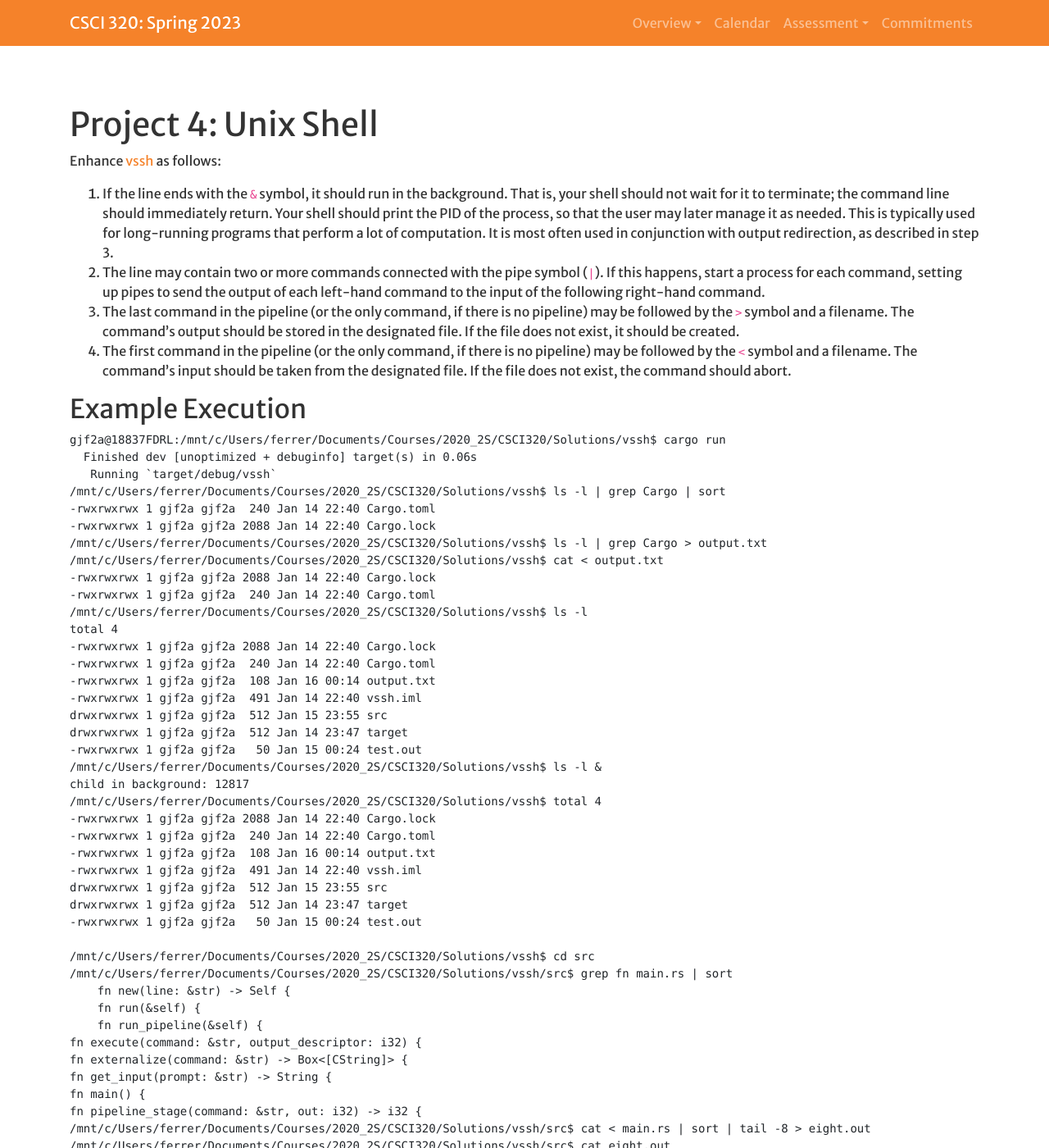
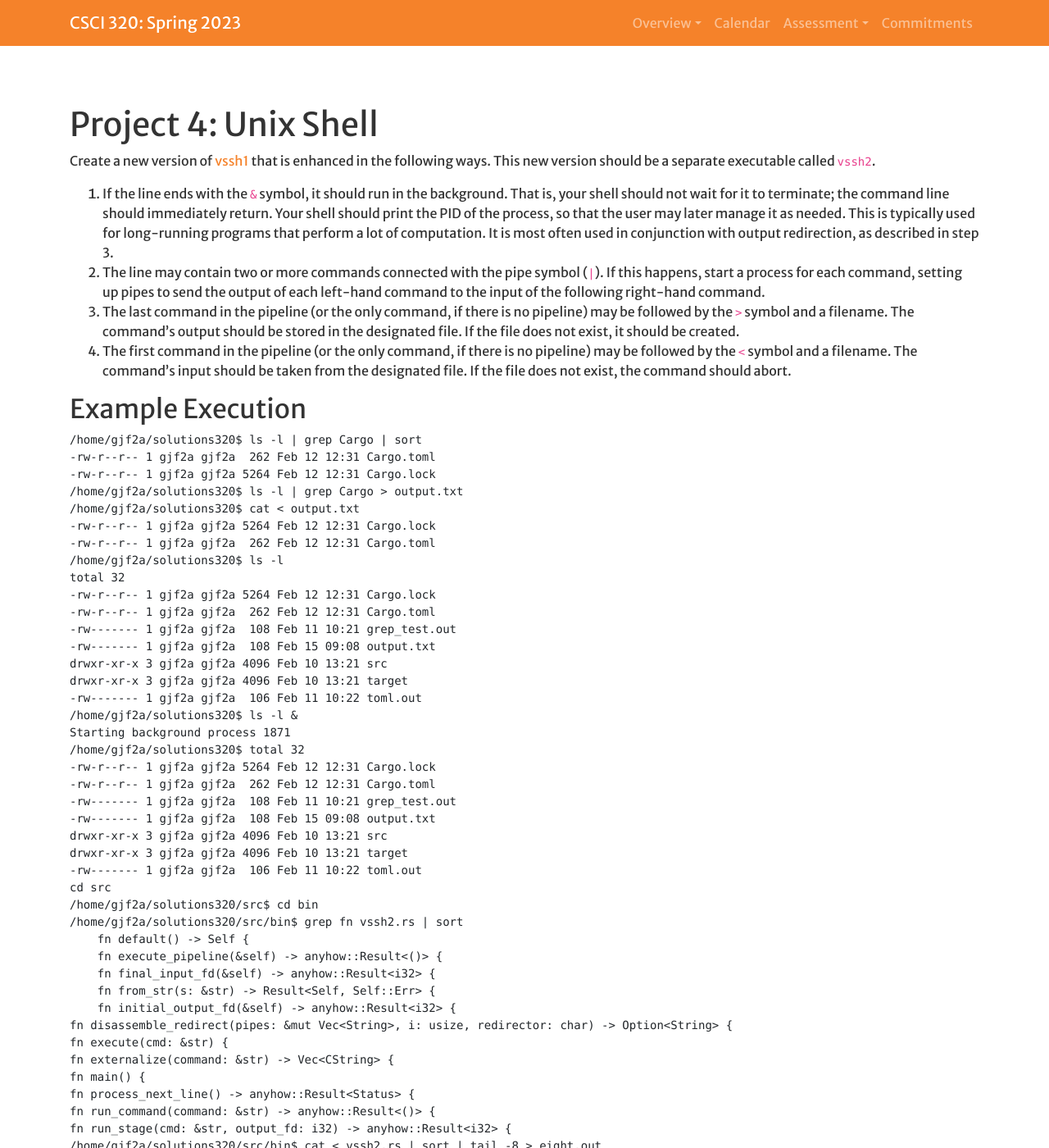
Before and after one commit to Hendrix-CS/csci320, a Jekyll site: the page built from projects/rush.md, in a window 1280 px wide and 1400 px high. Shown: the whole window at 82% size. Built offline with Jekyll 4.4.1, drawn with Linux system fonts in a browser that asks for light colours; a script that is not in the unit is left out; some of the changed text lies outside the part shown.

Commit message:
Updated `vssh` to `vssh1` and `vssh2`.

````diff
--- a/projects/rush.md
+++ b/projects/rush.md
@@ -5,7 +5,9 @@ num: 4
 worktitle: Unix Shell
 ---
 
-Enhance [vssh]({{site.baseurl}}/projects/rust2.html) as follows:
+Create a new version of [vssh1]({{site.baseurl}}/projects/rust2.html)
+that is enhanced in the following ways. This new version should be a
+separate executable called `vssh2`.
 1. If the line ends with the `&` symbol, it should run in the background. That is, your shell should not wait for it
 to terminate; the command line should immediately return. Your shell should print the PID of the process, so that
 the user may later manage it as needed. This is typically used for long-running programs that perform a lot of
@@ -22,49 +24,49 @@ the command should abort.
 
 ## Example Execution
 ```
-gjf2a@18837FDRL:/mnt/c/Users/ferrer/Documents/Courses/2020_2S/CSCI320/Solutions/vssh$ cargo run
-  Finished dev [unoptimized + debuginfo] target(s) in 0.06s
-   Running `target/debug/vssh`
-/mnt/c/Users/ferrer/Documents/Courses/2020_2S/CSCI320/Solutions/vssh$ ls -l | grep Cargo | sort
--rwxrwxrwx 1 gjf2a gjf2a  240 Jan 14 22:40 Cargo.toml
--rwxrwxrwx 1 gjf2a gjf2a 2088 Jan 14 22:40 Cargo.lock
-/mnt/c/Users/ferrer/Documents/Courses/2020_2S/CSCI320/Solutions/vssh$ ls -l | grep Cargo > output.txt
-/mnt/c/Users/ferrer/Documents/Courses/2020_2S/CSCI320/Solutions/vssh$ cat < output.txt
--rwxrwxrwx 1 gjf2a gjf2a 2088 Jan 14 22:40 Cargo.lock
--rwxrwxrwx 1 gjf2a gjf2a  240 Jan 14 22:40 Cargo.toml
-/mnt/c/Users/ferrer/Documents/Courses/2020_2S/CSCI320/Solutions/vssh$ ls -l
-total 4
--rwxrwxrwx 1 gjf2a gjf2a 2088 Jan 14 22:40 Cargo.lock
--rwxrwxrwx 1 gjf2a gjf2a  240 Jan 14 22:40 Cargo.toml
--rwxrwxrwx 1 gjf2a gjf2a  108 Jan 16 00:14 output.txt
--rwxrwxrwx 1 gjf2a gjf2a  491 Jan 14 22:40 vssh.iml
-drwxrwxrwx 1 gjf2a gjf2a  512 Jan 15 23:55 src
-drwxrwxrwx 1 gjf2a gjf2a  512 Jan 14 23:47 target
--rwxrwxrwx 1 gjf2a gjf2a   50 Jan 15 00:24 test.out
-/mnt/c/Users/ferrer/Documents/Courses/2020_2S/CSCI320/Solutions/vssh$ ls -l &
-child in background: 12817
-/mnt/c/Users/ferrer/Documents/Courses/2020_2S/CSCI320/Solutions/vssh$ total 4
--rwxrwxrwx 1 gjf2a gjf2a 2088 Jan 14 22:40 Cargo.lock
--rwxrwxrwx 1 gjf2a gjf2a  240 Jan 14 22:40 Cargo.toml
--rwxrwxrwx 1 gjf2a gjf2a  108 Jan 16 00:14 output.txt
--rwxrwxrwx 1 gjf2a gjf2a  491 Jan 14 22:40 vssh.iml
-drwxrwxrwx 1 gjf2a gjf2a  512 Jan 15 23:55 src
-drwxrwxrwx 1 gjf2a gjf2a  512 Jan 14 23:47 target
--rwxrwxrwx 1 gjf2a gjf2a   50 Jan 15 00:24 test.out
-
-/mnt/c/Users/ferrer/Documents/Courses/2020_2S/CSCI320/Solutions/vssh$ cd src
-/mnt/c/Users/ferrer/Documents/Courses/2020_2S/CSCI320/Solutions/vssh/src$ grep fn main.rs | sort
-    fn new(line: &str) -> Self {
-    fn run(&self) {
-    fn run_pipeline(&self) {
-fn execute(command: &str, output_descriptor: i32) {
-fn externalize(command: &str) -> Box<[CString]> {
-fn get_input(prompt: &str) -> String {
+/home/gjf2a/solutions320$ ls -l | grep Cargo | sort
+-rw-r--r-- 1 gjf2a gjf2a  262 Feb 12 12:31 Cargo.toml
+-rw-r--r-- 1 gjf2a gjf2a 5264 Feb 12 12:31 Cargo.lock
+/home/gjf2a/solutions320$ ls -l | grep Cargo > output.txt
+/home/gjf2a/solutions320$ cat < output.txt
+-rw-r--r-- 1 gjf2a gjf2a 5264 Feb 12 12:31 Cargo.lock
+-rw-r--r-- 1 gjf2a gjf2a  262 Feb 12 12:31 Cargo.toml
+/home/gjf2a/solutions320$ ls -l
+total 32
+-rw-r--r-- 1 gjf2a gjf2a 5264 Feb 12 12:31 Cargo.lock
+-rw-r--r-- 1 gjf2a gjf2a  262 Feb 12 12:31 Cargo.toml
+-rw------- 1 gjf2a gjf2a  108 Feb 11 10:21 grep_test.out
+-rw------- 1 gjf2a gjf2a  108 Feb 15 09:08 output.txt
+drwxr-xr-x 3 gjf2a gjf2a 4096 Feb 10 13:21 src
+drwxr-xr-x 3 gjf2a gjf2a 4096 Feb 10 13:21 target
+-rw------- 1 gjf2a gjf2a  106 Feb 11 10:22 toml.out
+/home/gjf2a/solutions320$ ls -l &
+Starting background process 1871
+/home/gjf2a/solutions320$ total 32
+-rw-r--r-- 1 gjf2a gjf2a 5264 Feb 12 12:31 Cargo.lock
+-rw-r--r-- 1 gjf2a gjf2a  262 Feb 12 12:31 Cargo.toml
+-rw------- 1 gjf2a gjf2a  108 Feb 11 10:21 grep_test.out
+-rw------- 1 gjf2a gjf2a  108 Feb 15 09:08 output.txt
+drwxr-xr-x 3 gjf2a gjf2a 4096 Feb 10 13:21 src
+drwxr-xr-x 3 gjf2a gjf2a 4096 Feb 10 13:21 target
+-rw------- 1 gjf2a gjf2a  106 Feb 11 10:22 toml.out
+cd src
+/home/gjf2a/solutions320/src$ cd bin
+/home/gjf2a/solutions320/src/bin$ grep fn vssh2.rs | sort
+    fn default() -> Self {
+    fn execute_pipeline(&self) -> anyhow::Result<()> {
+    fn final_input_fd(&self) -> anyhow::Result<i32> {
+    fn from_str(s: &str) -> Result<Self, Self::Err> {
+    fn initial_output_fd(&self) -> anyhow::Result<i32> {
+fn disassemble_redirect(pipes: &mut Vec<String>, i: usize, redirector: char) -> Option<String> {
+fn execute(cmd: &str) {
+fn externalize(command: &str) -> Vec<CString> {
 fn main() {
-fn pipeline_stage(command: &str, out: i32) -> i32 {
-/mnt/c/Users/ferrer/Documents/Courses/2020_2S/CSCI320/Solutions/vssh/src$ cat < main.rs | sort | tail -8 > eight.out
-/mnt/c/Users/ferrer/Documents/Courses/2020_2S/CSCI320/Solutions/vssh/src$ cat eight.out
-use std::io::{stdin, stdout, Write};
+fn process_next_line() -> anyhow::Result<Status> {
+fn run_command(command: &str) -> anyhow::Result<()> {
+fn run_stage(cmd: &str, output_fd: i32) -> anyhow::Result<i32> {
+/home/gjf2a/solutions320/src/bin$ cat < vssh2.rs | sort | tail -8 > eight.out
+/home/gjf2a/solutions320/src/bin$ cat eight.out
 }
 }
 }
@@ -72,11 +74,11 @@ use std::io::{stdin, stdout, Write};
 }
 }
 }
-/mnt/c/Users/ferrer/Documents/Courses/2020_2S/CSCI320/Solutions/vssh/src$ cd ..
-/mnt/c/Users/ferrer/Documents/Courses/2020_2S/CSCI320/Solutions/vssh$ cat < Cargo.toml > toml2.out
-/mnt/c/Users/ferrer/Documents/Courses/2020_2S/CSCI320/Solutions/vssh$ diff Cargo.toml toml2.out
-/mnt/c/Users/ferrer/Documents/Courses/2020_2S/CSCI320/Solutions/vssh$ exit
-gjf2a@18837FDRL:/mnt/c/Users/ferrer/Documents/Courses/2020_2S/CSCI320/Solutions/vssh$
+}
+/home/gjf2a/solutions320/src/bin$ cd ../..
+/home/gjf2a/solutions320$ cat < Cargo.toml > toml2.out
+/home/gjf2a/solutions320$ diff Cargo.toml toml2.out
+/home/gjf2a/solutions320$ exit
 ```
 
 ## Design Hints
````
Also changed, not shown: projects/rust2.md (+19 -19 lines).
